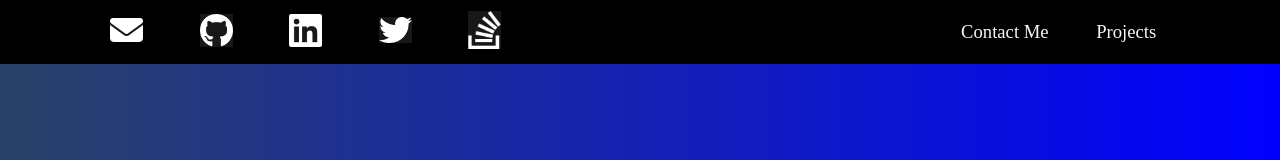
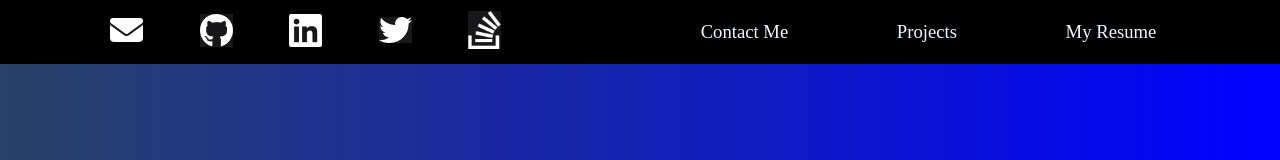
Before and after one commit to OSharpe001/portfolio_remake, a React (Create React App) app: page / in a window 1280 px wide. Shown: the top 160 px of the page. Built offline with nearby package versions, Linux system fonts and the light colour scheme.

Commit message:
added resume pdf and link in navbar

```diff
--- a/src/App.css
+++ b/src/App.css
@@ -91,7 +91,7 @@ header a {
 }
 
 .section-scroll{
-  width: 15%;
+  width: 35%;
   display: flex;
   flex-direction: row;
   justify-content: space-between;
@@ -134,19 +134,13 @@ header a {
 /* PROJECT SECTION STYLES */
 #projects-section {
   min-height: 104vh;
-  height:max-content;
   color: aliceblue;
   background-image: linear-gradient(to right, blue, #2A4365);
-  /* justify-content: center; */
-  /* justify-self: center; */
-  /* justify-items: center; */
-  /* align-content: center; */
-  /* align-items: center; */
-  /* align-self: center; */
 }
 .projects {
   justify-items: center;
   width: 95%;
+  max-height: 85vh;
   margin: auto;
   display: grid;
   grid-template-columns: repeat(2,minmax(0,1fr));
--- a/src/components/Header.jsx
+++ b/src/components/Header.jsx
@@ -62,6 +62,7 @@ export default function Header() {
         <nav className="section-scroll">
             <a aria-label="On Click" className="shift-page-link" onClick={handlePageShift("contactme")} href="/#contact-me">Contact Me</a>
             <a aria-label="On Click" className="shift-page-link" onClick={handlePageShift("projects")} href="/#projects">Projects</a>
+            <a aria-label="On Click" className="shift-page-link"  target="_blank" rel="noreferrer" href="Omari_Sharpe_SE_Resume.pdf">My Resume</a>
         </nav>
     </header>
   );
```
Also changed, not shown: 1 other file (tests, documents, lock files or other folders).
